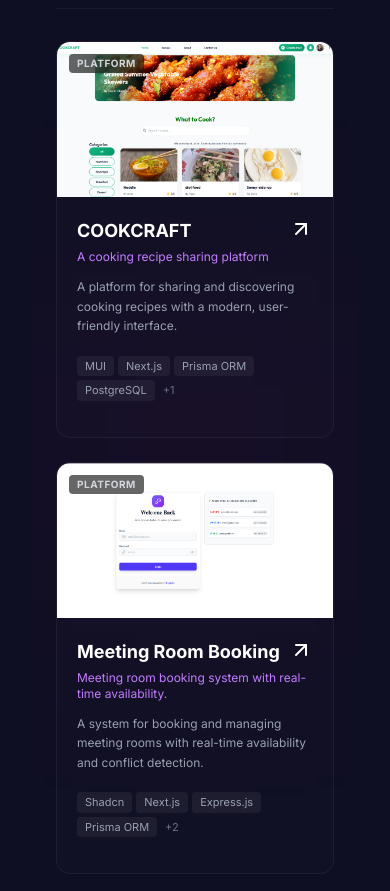
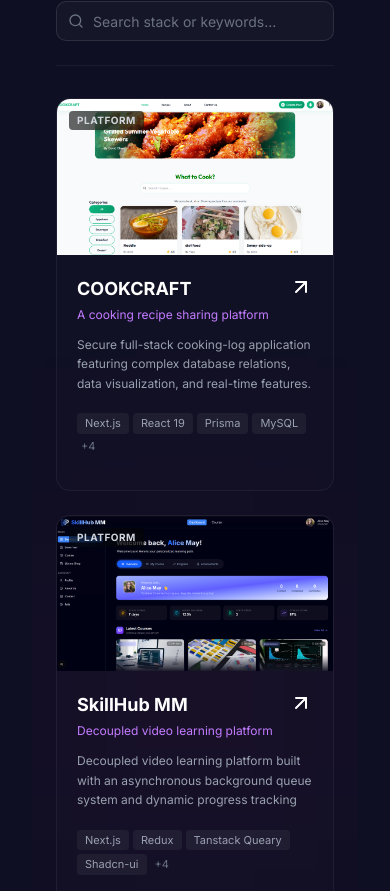
Before and after one commit to pyae-bhone-khant/MYProfile, a React (Vite) app: page / in a window 390 px wide. Shown: the part 6516-7407 px from the top of the page. Built offline with nearby package versions, Linux system fonts and the light colour scheme.

Commit message:
add one project

```diff
--- a/src/components/drawer.tsx
+++ b/src/components/drawer.tsx
@@ -26,7 +26,6 @@ export function DrawerDialogDemo({
   if (isDesktop) {
     return (
       <Dialog open={open} onOpenChange={setOpen}>
-        {/* 'asChild' tells the Dialog to use your provided element as the trigger */}
         <DialogTrigger>
           <div className="cursor-pointer">{children}</div>
         </DialogTrigger>
@@ -40,7 +39,8 @@ export function DrawerDialogDemo({
               />
             </div>
             <div className="px-10">
-              <div className="rounded-4xl mt-13 h-120 mb-10 w-full border border-gray-800 bg-[#010114] p-6">
+              {/* h-120 မှ h-auto သို့ ပြောင်းလဲထားပါသည် (စာများလျှင် အောက်သို့ ဆွဲဆန့်နိုင်ရန်) */}
+              <div className="rounded-4xl mt-13 h-auto mb-10 w-full border border-gray-800 bg-[#010114] p-6">
                 <p className="bg-linear-to-r from-blue-600 to-white bg-clip-text text-xl text-transparent">
                   {project.category}
                 </p>
@@ -51,42 +51,48 @@ export function DrawerDialogDemo({
                 <p className="mt-5 text-xl text-white/75">
                   {project.description}
                 </p>
-                <div className="flex gap-4">
+
+                {/* flex-wrap ထည့်ထားပါသည် */}
+                <div className="flex flex-wrap gap-4">
                   {project.page &&
                     project.page.map((page: string, index: number) => (
                       <p
                         key={index}
-                        className="mt-8 rounded border border-gray-400 bg-gray-800 px-4 py-2 text-xl text-white"
+                        className="mt-4 rounded border border-gray-400 bg-gray-800 px-4 py-2 text-xl text-white"
                       >
                         {page}
                       </p>
                     ))}
                 </div>
-                <div className="flex gap-4">
+
+                {/* flex-wrap ထည့်ထားပါသည် */}
+                <div className="flex flex-wrap gap-4">
                   {project.technologies &&
                     project.technologies.map((tech: string, index: number) => (
                       <p
                         key={index}
-                        className="mt-8 rounded-full border border-gray-600 bg-purple-600 px-2 py-1 text-sm text-white"
+                        className="mt-4 rounded-full border border-gray-600 bg-purple-600 px-2 py-1 text-sm text-white"
                       >
                         {tech}
                       </p>
                     ))}
                 </div>
-                <div className="flex w-full items-center justify-center gap-8 text-center">
+
+                {/* Button များအတွက်လည်း နေရာမဆံ့ပါက အောက်ဆင်းရန် flex-wrap ထည့်ထားပါသည် */}
+                <div className="flex w-full flex-wrap items-center justify-center gap-4 sm:gap-8 text-center">
                   {project.github ? (
                     <a
                       href={project.github}
                       target="_blank"
                       rel="noopener noreferrer"
-                      className="mt-10 flex w-1/2 items-center justify-center rounded-full border border-gray-800 bg-gray-800 py-4 text-xl text-white transition hover:bg-gray-700"
+                      className="mt-10 flex min-w-[200px] flex-1 items-center justify-center rounded-full border border-gray-800 bg-gray-800 py-4 text-xl text-white transition hover:bg-gray-700"
                     >
                       <span className="flex items-center justify-center gap-2">
                         View Source Code <FaGithub />
                       </span>
                     </a>
                   ) : (
-                    <p className="mt-10 flex w-1/2 cursor-not-allowed items-center justify-center rounded-full border border-gray-800 bg-gray-800 py-4 text-xl text-white opacity-50">
+                    <p className="mt-10 flex min-w-[200px] flex-1 cursor-not-allowed items-center justify-center rounded-full border border-gray-800 bg-gray-800 py-4 text-xl text-white opacity-50">
                       <span className="flex items-center justify-center gap-2">
                         Private Repository <LockIcon />
                       </span>
@@ -98,17 +104,15 @@ export function DrawerDialogDemo({
                       href={project.demo}
                       target="_blank"
                       rel="noopener noreferrer"
-                      className="mt-10 w-1/2 rounded-full border border-gray-800 bg-purple-600 py-4 text-xl text-white transition hover:bg-purple-700"
+                      className="mt-10 min-w-[200px] flex-1 rounded-full border border-gray-800 bg-purple-600 py-4 text-xl text-white transition hover:bg-purple-700"
                     >
                       <span className="flex items-center justify-center gap-2">
-                        {" "}
                         view Demo <ArrowUpRight />
                       </span>
                     </a>
                   ) : (
-                    <p className="mt-10 flex w-1/2 cursor-not-allowed items-center justify-center rounded-full border border-gray-800 bg-gray-800 py-4 text-xl text-white opacity-50">
+                    <p className="mt-10 flex min-w-[200px] flex-1 cursor-not-allowed items-center justify-center rounded-full border border-gray-800 bg-gray-800 py-4 text-xl text-white opacity-50">
                       <span className="flex items-center justify-center gap-2">
-                        {" "}
                         demo not available <X />
                       </span>
                     </p>
@@ -124,7 +128,6 @@ export function DrawerDialogDemo({
 
   return (
     <Drawer open={open} onOpenChange={setOpen}>
-      {/* Wrapped in a div to ensure a single React element is passed to 'Slot' */}
       <DrawerTrigger>
         <div className="cursor-pointer">{children}</div>
       </DrawerTrigger>
--- a/src/constants/index.js
+++ b/src/constants/index.js
@@ -4,6 +4,9 @@ import project3 from "../assets/projects/project3.png";
 import project4 from "../assets/projects/project4.png";
 import project5 from "../assets/projects/project5.png";
 import project6 from "../assets/projects/project6.png";
+import project7 from "../assets/projects/project7.png";
+
+
 
 
 
@@ -33,13 +36,16 @@ export const PROJECTS = [
     shortDescription:
       "A cooking recipe sharing platform",
     description:
-      "A platform for sharing and discovering cooking recipes with a modern, user-friendly interface.",
+      "Secure full-stack cooking-log application featuring complex database relations, data visualization, and real-time features.",
     technologies: [
-      "MUI",
       "Next.js",
-      "Prisma ORM",
-      "PostgreSQL",
-      "socket.io"
+      "React 19 ",
+      "Prisma ",
+     "MySQL",
+    "Next-Auth",
+    "MUI",
+    "Socket.io",
+    "Chart.js"
     ],
     page : ["Kitchen sync" , "Post Recipe" , "Recipe Detail"] ,
     github:
@@ -55,12 +61,42 @@ export const PROJECTS = [
       "from-purple-500 via-pink-500 to-blue-500",
   },
   {
+    title: "SkillHub MM",
+    image: project7,
+    shortDescription:
+      "Decoupled video learning platform ",
+    description:
+      "Decoupled video learning platform built with an asynchronous background queue system and dynamic progress tracking",
+    technologies: [
+      "Next.js",
+      "Redux",
+      "Tanstack Queary",
+      "Shadcn-ui",
+      "Prisma",
+      "PostgreSQL (Neon DB)",
+      "Redis",
+      "BullMQ"
+    ],
+    page : ["Level test" , "Dashboard" , "Blogs" , "course"] ,
+    github:
+      "https://github.com/pyae-bhone-khant/MYProfile.git",
+    category: "platform",
+    status: "Processing",
+    featured: true,
+    duration: "2026",
+    role: "Full Stack Developer",
+    team: "Solo Project",
+    // demo: "https://cook-recipe-tawny.vercel.app/",
+    gradient:
+      "from-purple-500 via-pink-500 to-blue-500",
+  },
+  {
       title: "Meeting Room Booking",
       image: project6,
       shortDescription:
         "Meeting room booking system with real-time availability.",
       description:
-        "A system for booking and managing meeting rooms with real-time availability and conflict detection.",
+        "Real-time reservation platform featuring live availability updates via WebSockets and secure multi-provider authentication.",
       technologies: [
         "Shadcn",
         "Next.js",
@@ -89,12 +125,7 @@ export const PROJECTS = [
       description:
         "An e-commerce website for browsing, purchasing, and managing furniture products with a premium shopping interface.",
       technologies: [
-        "Shadcn",
-        "Next.js",
-        "Express.js",
-        "Prisma ORM",
-        "PostgreSQL",
-        "redis"
+       "Next.js", "Zustand", "TanStack Query", "Express", "Prisma", "Redis", "BullMQ", "Jest", "Supertest"
       ],
       page : [ "Product List" , "Product Detail" ,  "Checkout" , "Order History"],
       github:
```
Also changed, not shown: src/assets/projects/project7.png (added).
